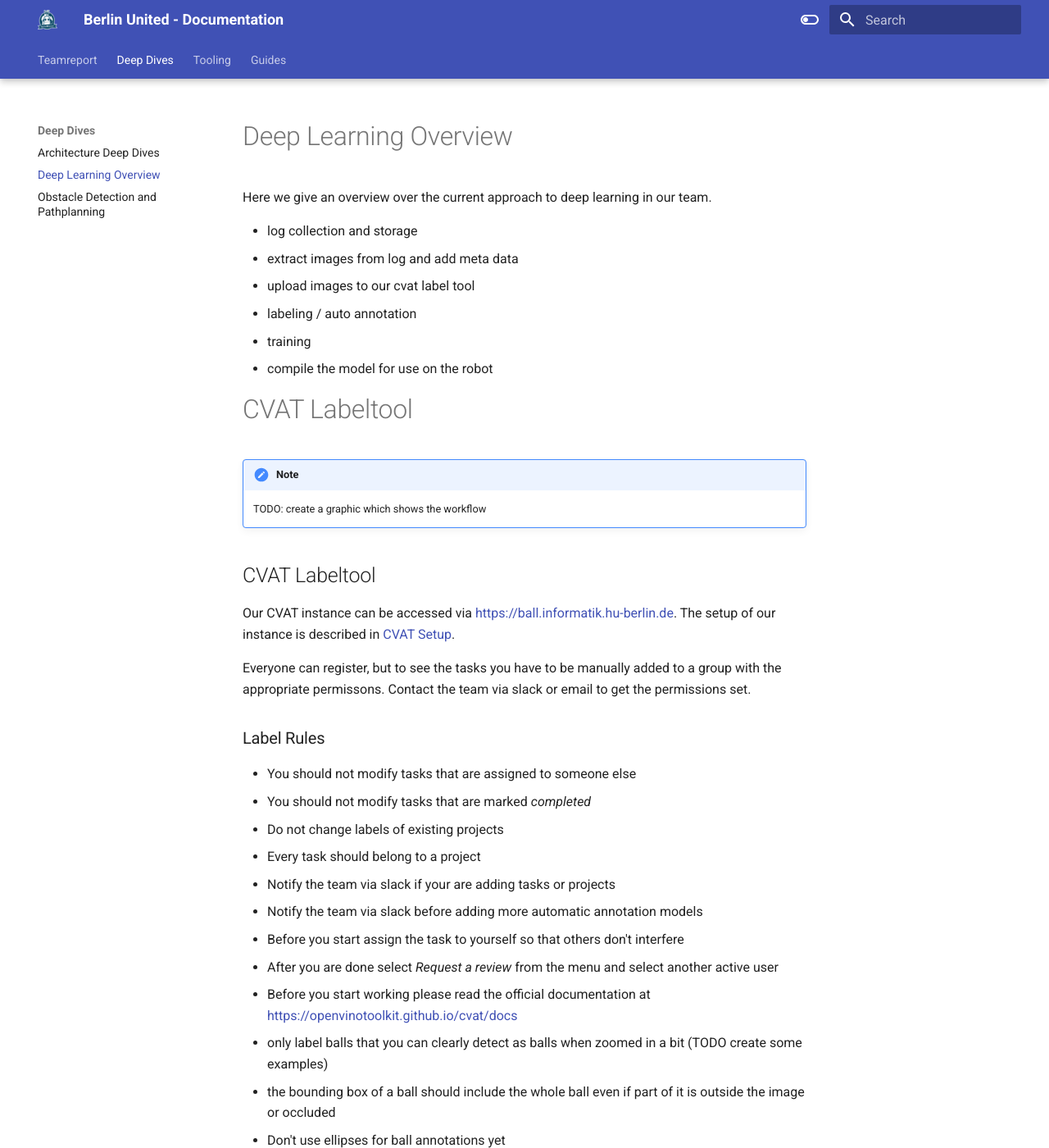
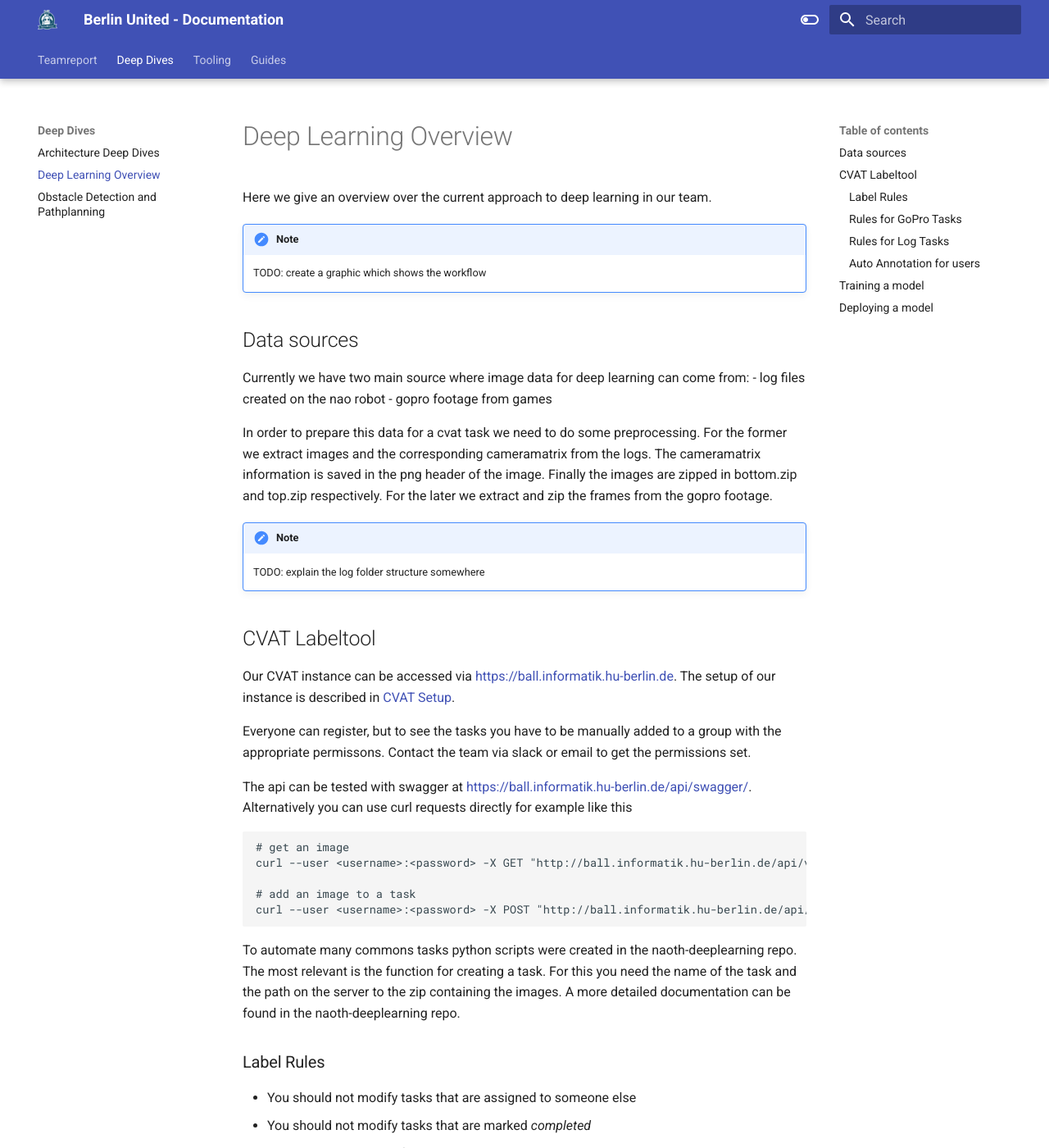
Before and after one commit to BerlinUnited/berlinunited.github.io, an MkDocs documentation site: the page built from docs/deep_dives/deep_learning.md, in a window 1280 px wide and 1400 px high. Shown: the whole window at 82% size. Built offline with MkDocs 1.6.1 and Material for MkDocs 9.7.7, drawn with Linux system fonts in a browser that asks for light colours; some of the changed text lies outside the part shown.

Commit message:
updated cvat and deep learning docs

````diff
--- a/docs/deep_dives/deep_learning.md
+++ b/docs/deep_dives/deep_learning.md
@@ -1,17 +1,21 @@
 # Deep Learning Overview
 Here we give an overview over the current approach to deep learning in our team.
 
-- log collection and storage
-- extract images from log and add meta data
-- upload images to our cvat label tool
-- labeling / auto annotation
-- training
-- compile the model for use on the robot
-
-# CVAT Labeltool
 !!! note
     TODO: create a graphic which shows the workflow
 
+## Data sources
+Currently we have two main source where image data for deep learning can come from:
+- log files created on the nao robot
+- gopro footage from games
+
+In order to prepare this data for a cvat task we need to do some preprocessing. For the former we extract images and the
+corresponding cameramatrix from the logs. The cameramatrix information is saved  in the png header of the image.
+Finally the images are zipped in bottom.zip and top.zip respectively. For the later  we extract and zip the frames from
+the gopro footage.
+
+!!! note
+    TODO: explain the log folder structure somewhere
 
 ## CVAT Labeltool
 Our CVAT instance can be accessed via <https://ball.informatik.hu-berlin.de>. The setup of our instance is described in
@@ -19,6 +23,20 @@
 
 Everyone can register, but to see the tasks you have to be manually added to a group with the appropriate permissons.
 Contact the team via slack or email to get the permissions set.
+
+The api can be tested with swagger at <https://ball.informatik.hu-berlin.de/api/swagger/>. Alternatively you can use curl requests directly
+for example like this
+```bash
+# get an image
+curl --user <username>:<password> -X GET "http://ball.informatik.hu-berlin.de/api/v1/tasks/<task_id>/data?type=frame&quality=original&number=0" -H  "accept: application/json" -H  "X-CSRFToken: 92BgjW2DL1Q8aOWKvEFbYJubcVhbIx8jTMdypKm0KpwfXfp4NE9QW9hJxHiaP0gW" > test.png
+
+# add an image to a task
+curl --user <username>:<password> -X POST "http://ball.informatik.hu-berlin.de/api/v1/tasks/<task_id>/data" -H  "accept: application/json" -H  "Content-Type: application/json" -H  "X-CSRFToken: 92BgjW2DL1Q8aOWKvEFbYJubcVhbIx8jTMdypKm0KpwfXfp4NE9QW9hJxHiaP0gW" -d "{ \"image_quality\": 95, \"client_files\": [\"bla.png\"]}"
+```
+
+To automate many commons tasks python scripts were created in the naoth-deeplearning repo. The most relevant is the
+function for creating a task. For this you need the name of the task and the path on the server to the zip containing
+the images. A more detailed documentation can be found in the naoth-deeplearning repo.
 
 ### Label Rules
 - You should not modify tasks that are assigned to someone else
@@ -37,31 +55,55 @@
 !!! note
     TODO: Update the rules when circle annotation is possible. Ellipses are not useful for us right now.
 
-## Auto Annotation for users
+### Rules for GoPro Tasks
+Starting in 2018 we tried to record every SPL game with a camera outside of the field. The videos can be found at logs.naoth.de
+
+You should not import the Gopro videos directly. Instead the functions inside the NaoTH-Deeplearning repo for everything.
+
+!!! note
+    TODO: what should the labels be???
+    TODO: mention that labels should be done in projects not tasks
+
+### Rules for Log Tasks
+!!! note
+    TODO: write down the annotations that dortmund does. its important to know where the robot is blurred, fully in the
+    picture etc.
+
+### Auto Annotation for users
 You can see a list of available models by clicking Models View on the top:
 ![models_view](../img/cvat/models.png)
 
 By clicking on supported labels you can see a list of labels this model can annotate. To create new models see the documentation at
 [CVAT Setup](../naoth_tools/cvat.md).
 
-### Run a model on a Task
 Navigate to a task and click `Actions->Automatic annotation` and select the model you want to run.
 ![models_view](../img/cvat/model_task.png)
 Now you have to wait for a long time. After all images of the tasks are done you can see the created annotations.
 
+!!! note
+    Those models are not able to do proper annotations (e.g. blurrendness) for bounding boxes yet.
+    Those still have to be done manually.
 
-## Importing GoPro Recordings of Games
-Starting in 2018 we tried to record every SPL game with a camera outside of the field. The videos can be found at logs.naoth.de
+## Training a model
+TODO
 
-### Creating a project for the gopro videos
-TODO: what should the labels be???
+## Deploying a model
+TODO
 
-### Creating GoPro Tasks
-You should not import the Gopro videos directly. Instead the functions inside the NaoTH-Deeplearning repo for everything.
+!!! note
+    some debug stuff that might be useful later. If you dont know what that is just ignore it.
 
+```bash
+curl --header "x-nuclio-function-name: openvino-dextr" http://nuclio:8070/api/function_invocations
+curl --header "x-nuclio-function-name: openvino-omz-public-yolo-v3-tf" http://nuclio:8070/api/function_invocations
+curl --header "x-nuclio-function-name: dummy-model" http://nuclio:8070/api/function_invocations
+```
 
-### Importing SPL style annotations
-things to think about:
-- merging must be somehow supported
-- probably only useful format for importing is cvat format because it supports annotations and tracks
-  - i havent used the tracks feature much.
+nuctl invoke dummy-model gives the correct response
+
+```bash
+curl --location --request POST 'localhost:8070/api/function_invocations' \
+--header 'x-nuclio-function-name: dummy-model' \
+--header 'x-nuclio-function-namespace: nuclio' \
+--header 'x-nuclio-log-level: debug'
+```
````
